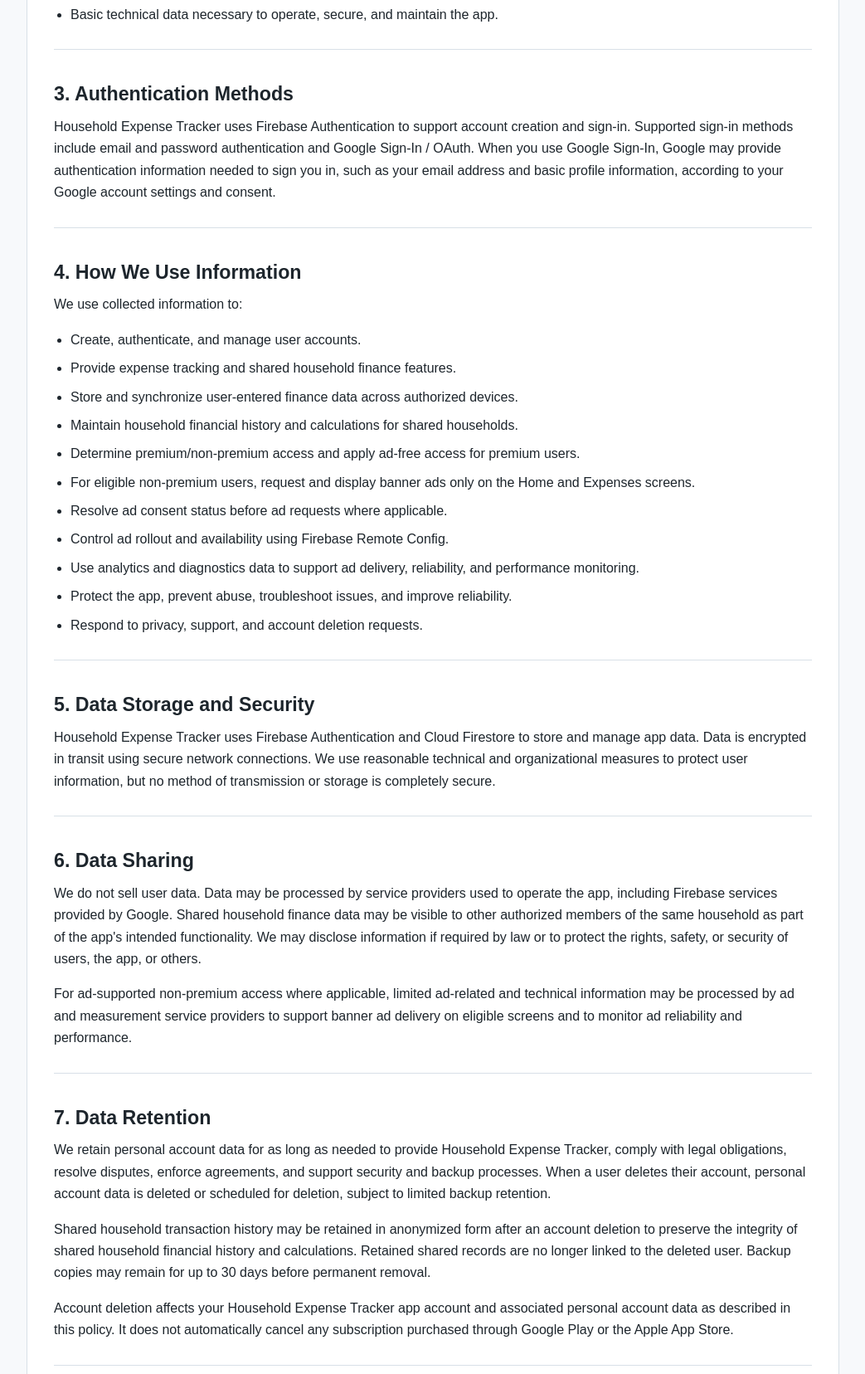
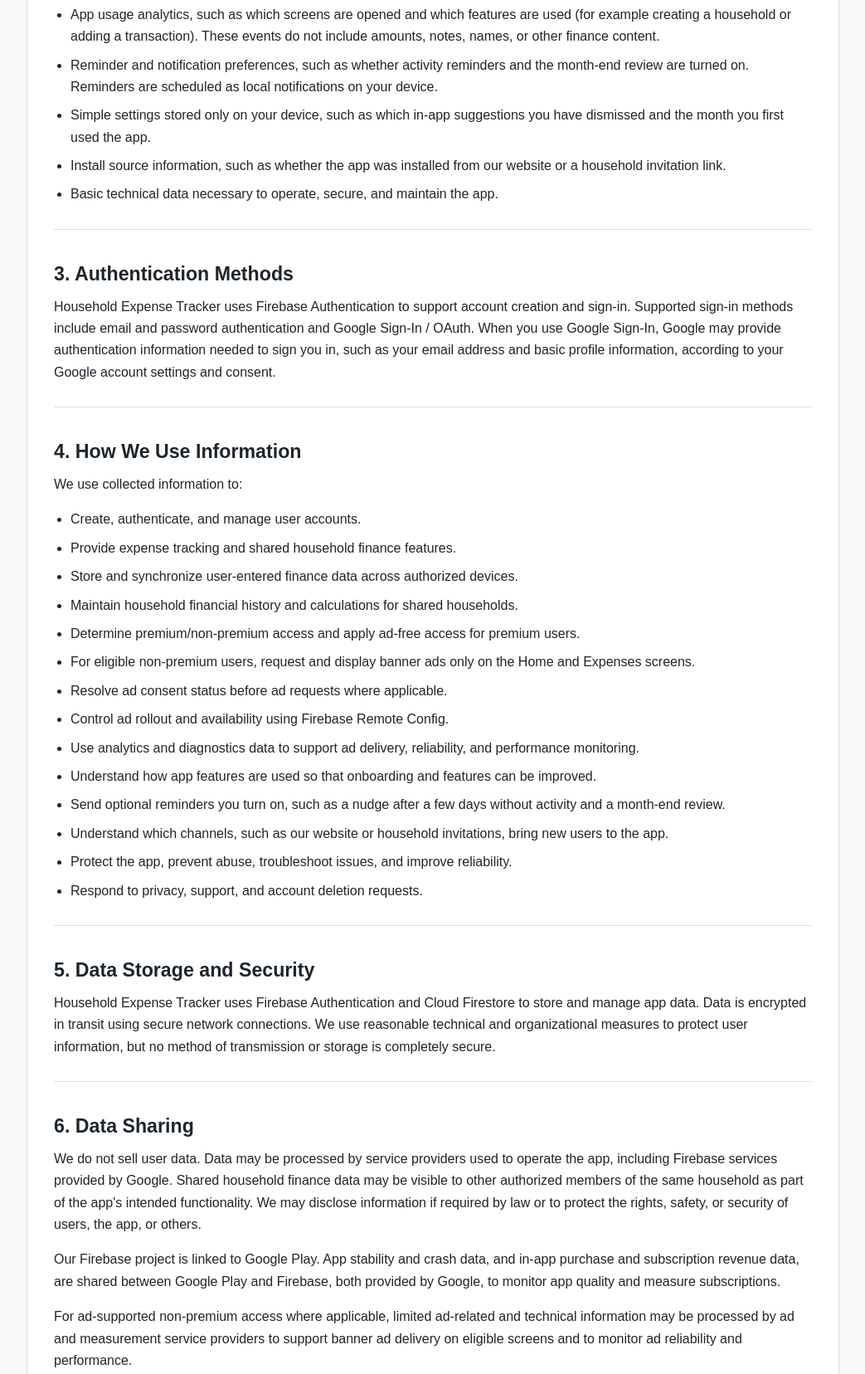
Before and after one commit to nagykrisztianendre/expense-tracker-privacy-policy, a plain HTML site: page privacy-policy.html in a window 1280 px wide. Shown: the part 890-2546 px from the top of the page at 83% size, without its empty margins (118-1161 px from the left). Drawn offline with Linux system fonts and the light colour scheme.

Commit message:
Update privacy policy for reminders, install source and the Play link
Adds app usage analytics, optional local reminders, on-device prompt
settings, install-source tracking and the Firebase link to Google Play,
matching the in-app policy. Effective date moves to 2026-11-16.

Co-Authored-By: Claude Opus 5.5 <noreply@anthropic.com>

```diff
--- a/privacy-policy.html
+++ b/privacy-policy.html
@@ -21,7 +21,7 @@
 
   <main class="policy-page">
     <article class="content document">
-      <p class="eyebrow">Effective date: 2026-04-21</p>
+      <p class="eyebrow">Effective date: 2026-11-16</p>
       <h1>Privacy Policy</h1>
       <p class="lead">
         This Privacy Policy explains how Household Expense Tracker, provided by Nagy Tech Studio, collects,
@@ -47,6 +47,10 @@
           <li>Shared household data that may involve multiple members of the same household.</li>
           <li>Subscription status and entitlement data used to determine premium or non-premium access.</li>
           <li>Ad eligibility and consent status where applicable for eligible non-premium users.</li>
+          <li>App usage analytics, such as which screens are opened and which features are used (for example creating a household or adding a transaction). These events do not include amounts, notes, names, or other finance content.</li>
+          <li>Reminder and notification preferences, such as whether activity reminders and the month-end review are turned on. Reminders are scheduled as local notifications on your device.</li>
+          <li>Simple settings stored only on your device, such as which in-app suggestions you have dismissed and the month you first used the app.</li>
+          <li>Install source information, such as whether the app was installed from our website or a household invitation link.</li>
           <li>Basic technical data necessary to operate, secure, and maintain the app.</li>
         </ul>
       </section>
@@ -75,6 +79,9 @@
           <li>Resolve ad consent status before ad requests where applicable.</li>
           <li>Control ad rollout and availability using Firebase Remote Config.</li>
           <li>Use analytics and diagnostics data to support ad delivery, reliability, and performance monitoring.</li>
+          <li>Understand how app features are used so that onboarding and features can be improved.</li>
+          <li>Send optional reminders you turn on, such as a nudge after a few days without activity and a month-end review.</li>
+          <li>Understand which channels, such as our website or household invitations, bring new users to the app.</li>
           <li>Protect the app, prevent abuse, troubleshoot issues, and improve reliability.</li>
           <li>Respond to privacy, support, and account deletion requests.</li>
         </ul>
@@ -98,6 +105,11 @@
           finance data may be visible to other authorized members of the same household as
           part of the app's intended functionality. We may disclose information if required
           by law or to protect the rights, safety, or security of users, the app, or others.
+        </p>
+        <p>
+          Our Firebase project is linked to Google Play. App stability and crash data, and
+          in-app purchase and subscription revenue data, are shared between Google Play and
+          Firebase, both provided by Google, to monitor app quality and measure subscriptions.
         </p>
         <p>
           For ad-supported non-premium access where applicable, limited ad-related and
```
